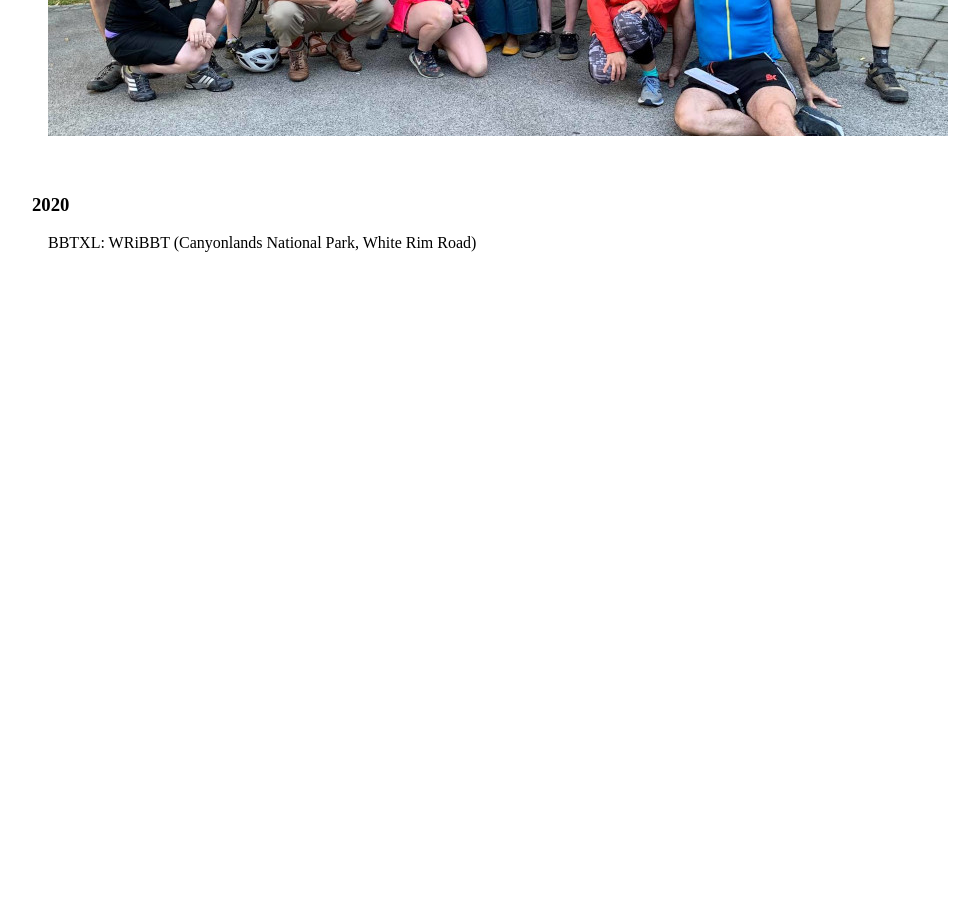
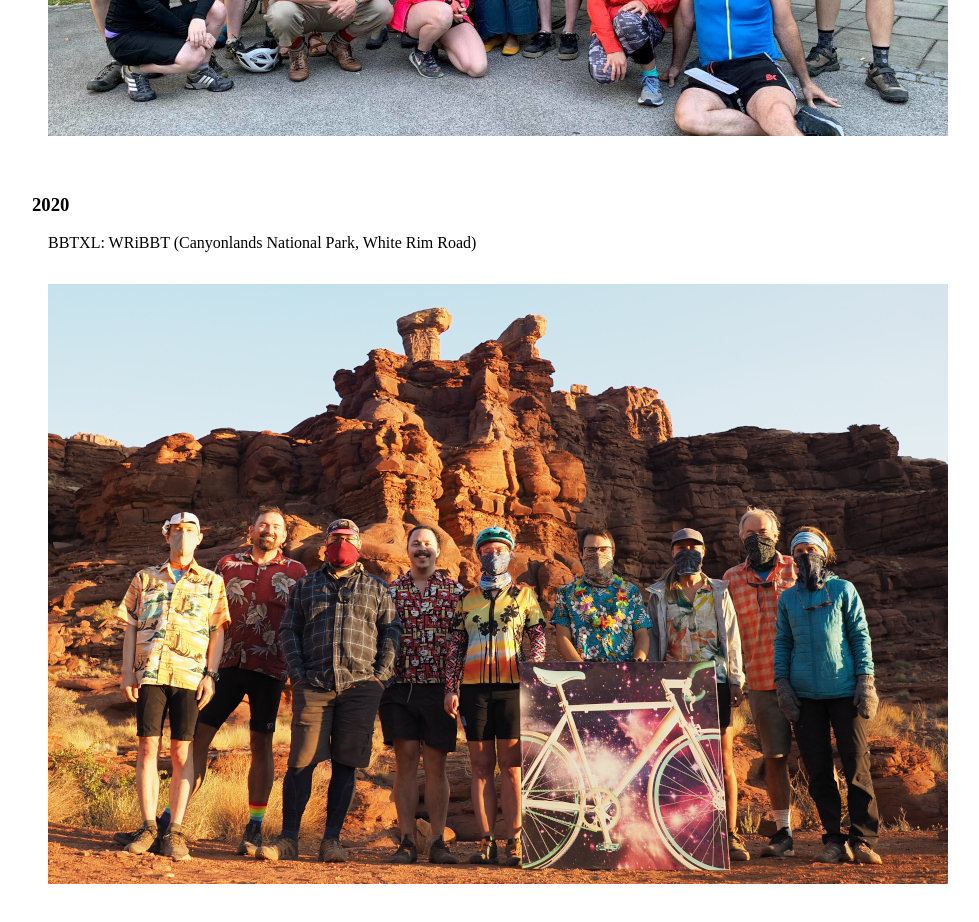
Before and after one commit to steiza/bbtxl, a plain HTML site: page index.html in a window 1280 px wide. Shown: the part 4711-5633 px from the top of the page, without its empty margins (16-995 px from the left). Before the commit the page ends 5011 px from the top, so only its background shows below. Drawn offline with Linux system fonts and the light colour scheme.

Commit message:
Add picture from Canyonlands trip

```diff
--- a/index.html
+++ b/index.html
@@ -45,5 +45,6 @@
 
     <h3>2020</h3>
     <p>BBTXL: WRiBBT (Canyonlands National Park, White Rim Road)</p>
+    <img src="img/wri/riders.jpg" alt="Riders in front of mesa"/>
   </body>
 </html>
```
Also changed, not shown: img/wri/riders.jpg (added).
